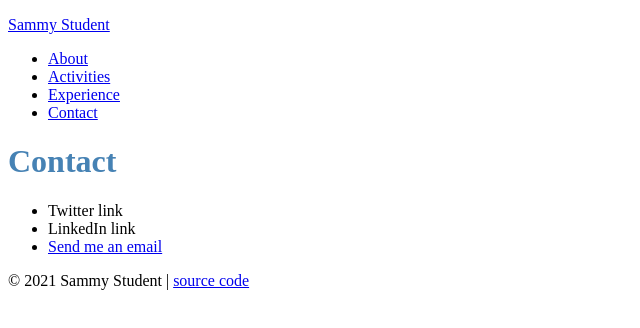
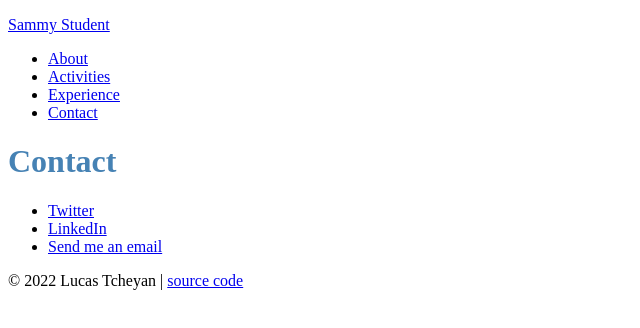
Before and after one commit to ltcheyan/fantastic-umbrella, a plain HTML site: page contact.html in a window 1280 px wide. Shown: the whole page, without its empty margins (0-640 px from the left). Drawn offline with Linux system fonts and the light colour scheme.

Commit message:
Header/Updated Links
Updated Links for contact and changed header name

```diff
--- a/contact.html
+++ b/contact.html
@@ -21,16 +21,18 @@
     <div class="page">
       <h1>Contact</h1>
       <ul>
-        <li>Twitter link</li>
-        <li>LinkedIn link</li>
         <li>
-          <a href="mailto:sammystudent@myschool.edu"> Send me an email</a>
+          <a href="https://twitter.com/Uptodatenow"> Twitter</a>
+        <li>
+          <a href="https://www.linkedin.com/in/lucas-tcheyan"> LinkedIn</a>
+        <li>
+          <a href="mailto:lst37@georgetown.edu"> Send me an email</a>
         </li>
       </ul>
     </div>
 
     <footer>
-      <p>&copy; 2021 Sammy Student |
+      <p>&copy; 2022 Lucas Tcheyan |
         <a href="https://github.com/prof-rossetti/student-site">source code</a>
       </p>
     </footer>
```
Also changed, not shown: about.html (+1 -1 lines), index.html (+1 -1 lines).
